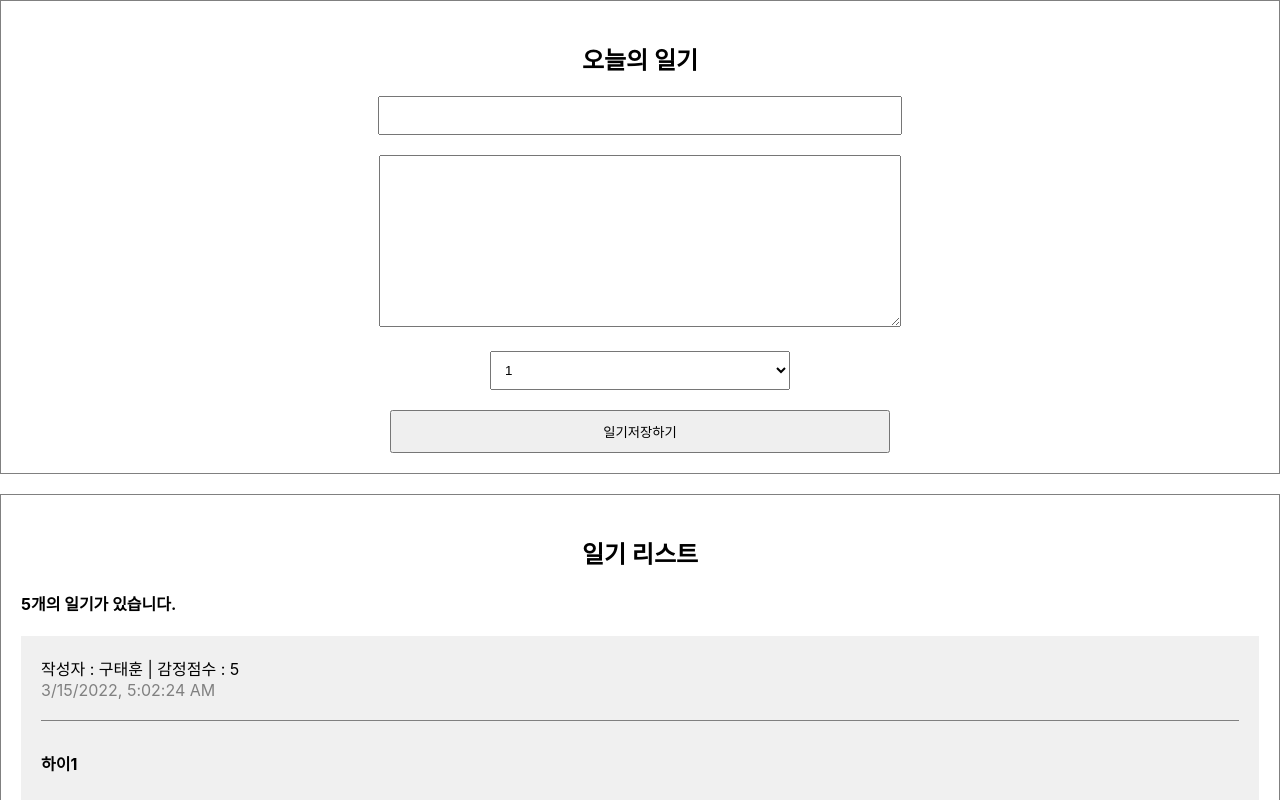
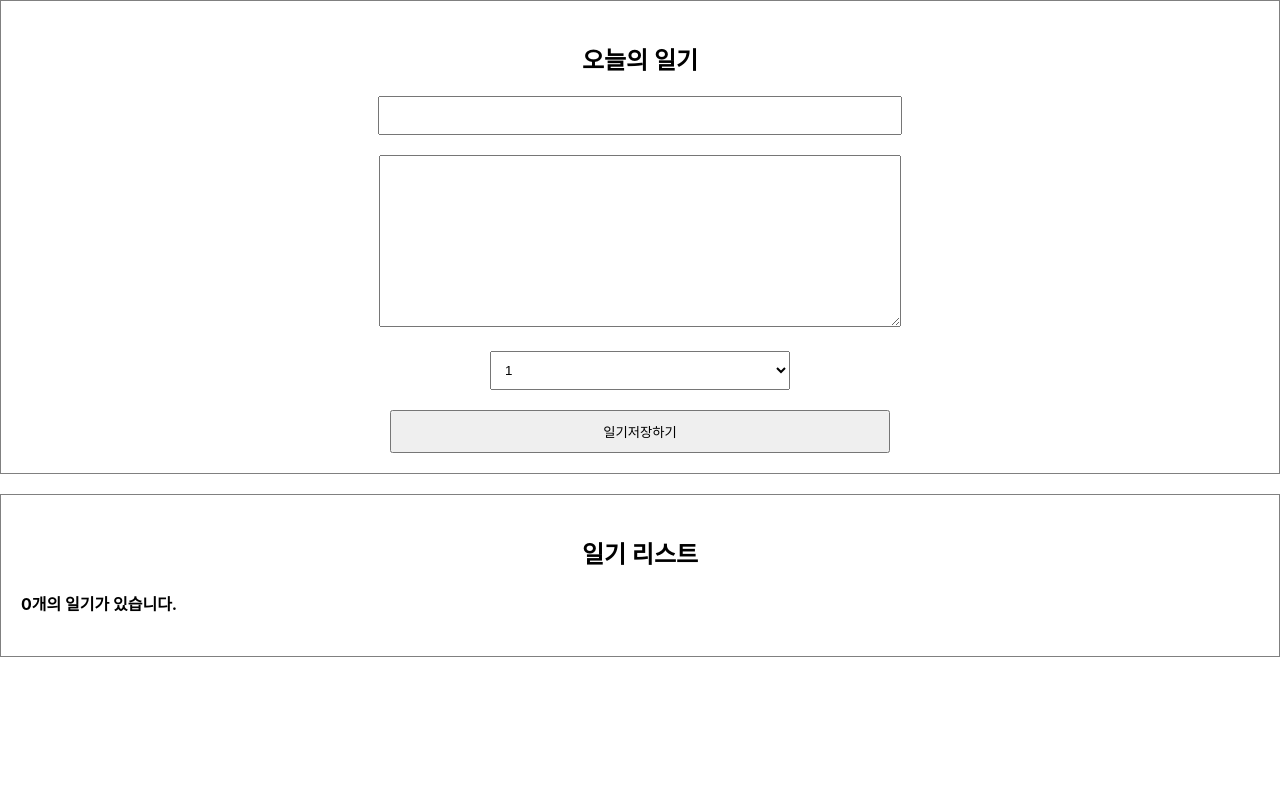
Before and after one commit to 9thxg/simple-diary, a React (Create React App) app: page / in a window 1280 px wide. Shown: the top 800 px of the page. Built offline with nearby package versions, Linux system fonts and the light colour scheme; the HTML template or start-up script is replaced by a standard one.

Commit message:
add data

```diff
--- a/src/App.js
+++ b/src/App.js
@@ -1,50 +1,30 @@
+import { useRef, useState } from 'react';
 import './App.css';
 import DiaryEditor from './DiaryEditor';
 import DiaryList from './DiaryList';
 
-const dummyList = [
-  {
-    id : 1,
-    author : "구태훈",
-    content: "하이1",
-    emotion: 5,
-    create_date: new Date().getTime()
-  },
-  {
-    id : 2,
-    author : "이태훈",
-    content: "하이2",
-    emotion: 2,
-    create_date: new Date().getTime()
-  },
-  {
-    id : 3,
-    author : "삼태훈",
-    content: "하이3",
-    emotion: 3,
-    create_date: new Date().getTime()
-  },
-  {
-    id : 4,
-    author : "사태훈",
-    content: "하이4",
-    emotion: 4,
-    create_date: new Date().getTime()
-  },
-  {
-    id : 5,
-    author : "오태훈",
-    content: "하이5",
-    emotion: 5,
-    create_date: new Date().getTime()
-  },
-]
+function App() {
+  const [data, setData] = useState([]);
 
-function App() {
+  const dataId = useRef(0);
+
+  const onCreate = (author, content, emotion) => {
+    const created_date = new Date().getTime();
+    const newItem ={
+      author,
+      content,
+      emotion,
+      created_date,
+      id: dataId.current
+    }
+    dataId.current += 1;
+    setData([newItem, ...data]);
+  };
+
   return (
     <div className="App">
-      <DiaryEditor/>
-      <DiaryList diaryList={dummyList} />
+      <DiaryEditor onCreate={onCreate}/>
+      <DiaryList diaryList={data} />
     </div>
   );
 }
--- a/src/DiaryEditor.js
+++ b/src/DiaryEditor.js
@@ -1,6 +1,6 @@
 import { useRef, useState } from "react"
 
-export default function DiaryEditor(){
+export default function DiaryEditor({ onCreate }){
 
     const authorInput = useRef();
     const contentInput = useRef();
@@ -27,7 +27,14 @@
             contentInput.current.focus();
             return;
         }
+
+        onCreate(state.author, state.content, state.emotion);
         alert("저장 성공");
+        setState({
+            author: "",
+            content: "",
+            emotion: 1,
+        })
     }
 
     return(
```
